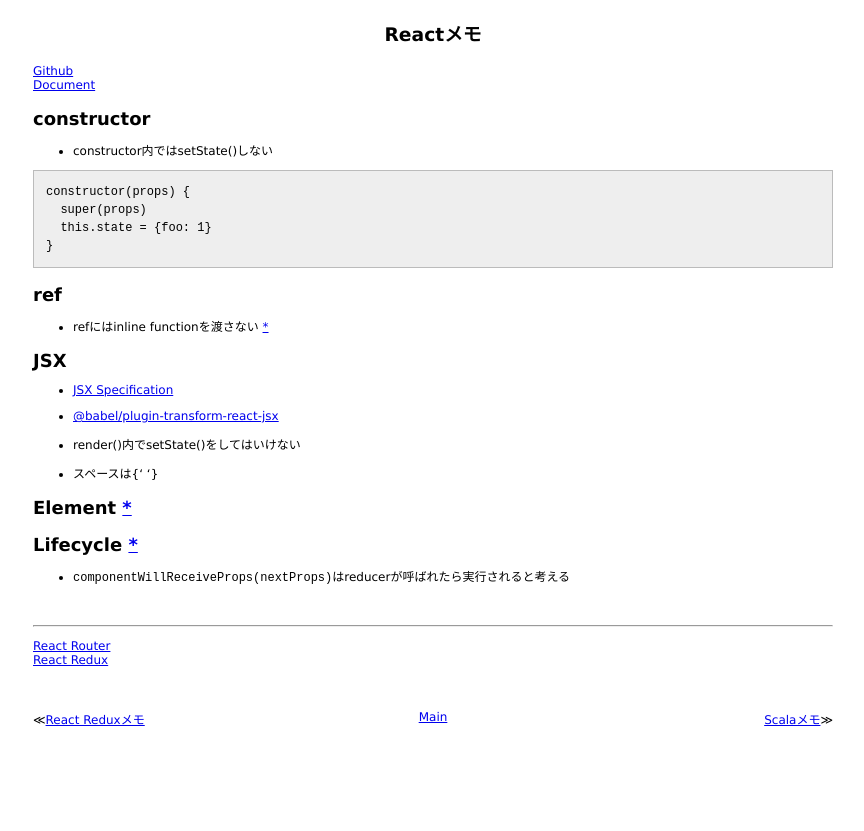
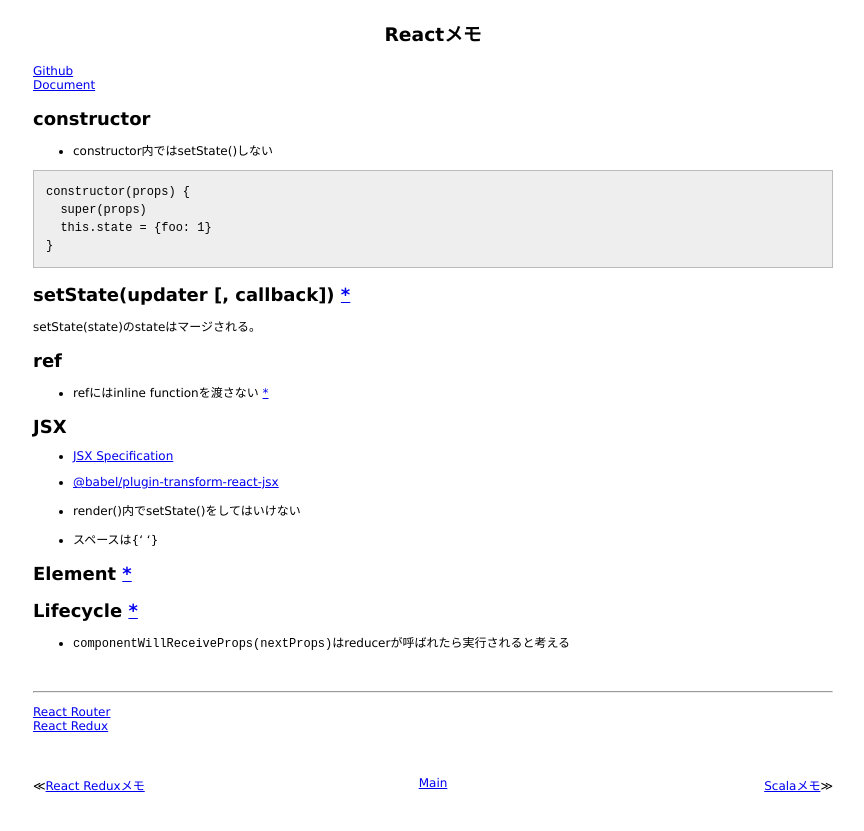
Before and after one commit to 38elements/38elements.github.com, a Jekyll site: the page built from _posts/2017-04-28-react.md, in a window 1280 px wide. Shown: the top 831 px of the page, without its empty margins (207-1071 px from the left). Built offline with Jekyll 4.4.1, drawn with Linux system fonts in a browser that asks for light colours.

Commit message:
Update 2017-04-28-react.md

````diff
--- a/_posts/2017-04-28-react.md
+++ b/_posts/2017-04-28-react.md
@@ -15,6 +15,10 @@ constructor(props) {
   this.state = {foo: 1}
 }
 ```
+
+## setState(updater [, callback]) [\*](https://reactjs.org/docs/react-component.html#setstate)
+
+setState(state)のstateはマージされる。
 
 ## ref
 
````
